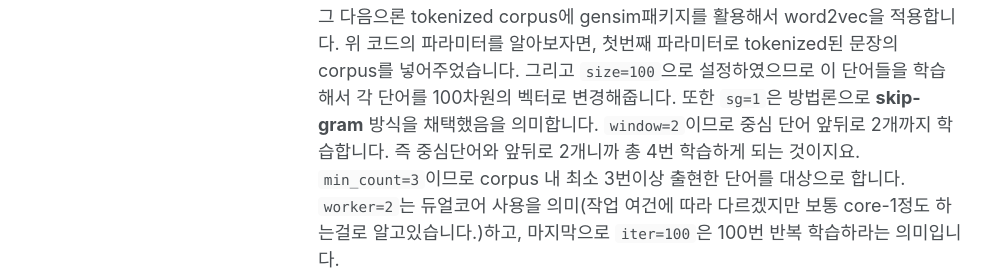
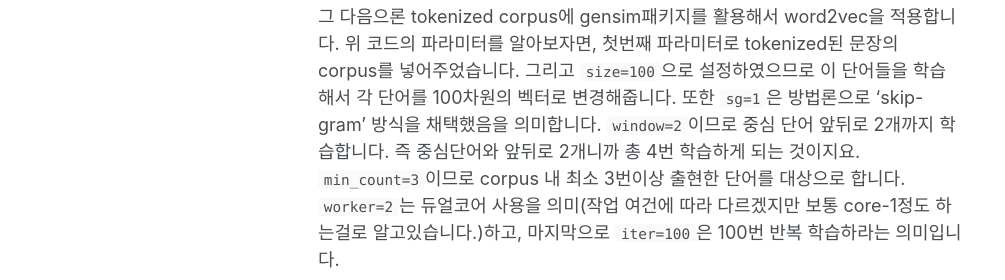
Before and after one commit to arisongha/hansololee.github.io, a Jekyll site: the page built from _posts/2019-01-29-word2vec_withcode.md, in a window 1280 px wide and 900 px high, scrolled down 951 px. Shown: the part 173-453 px from the top of the window, without its empty margins (0-1005 px from the left). Built offline with Jekyll 4.4.1, drawn with Linux system fonts in a browser that asks for light colours; cached includes are drawn as plain includes; nearby versions of some CDN libraries.

Commit message:
Update 2019-01-29-word2vec_withcode.md

```diff
--- a/_posts/2019-01-29-word2vec_withcode.md
+++ b/_posts/2019-01-29-word2vec_withcode.md
@@ -30,6 +30,6 @@
 
 ### 2. word2vec으로 단어 임베딩하기
 
-그 다음으론 tokenized corpus에 gensim패키지를 활용해서 word2vec을 적용합니다. 위 코드의 파라미터를 알아보자면, 첫번째 파라미터로 tokenized된 문장의 corpus를 넣어주었습니다. 그리고 `size=100`으로 설정하였으므로 이 단어들을 학습해서 각 단어를 100차원의 벡터로 변경해줍니다. 또한 `sg=1`은 방법론으로 **skip-gram** 방식을 채택했음을 의미합니다. `window=2`이므로 중심 단어 앞뒤로 2개까지 학습합니다. 즉 중심단어와 앞뒤로 2개니까 총 4번 학습하게 되는 것이지요. `min_count=3`이므로 corpus 내 최소 3번이상 출현한 단어를 대상으로 합니다. `worker=2`는 듀얼코어 사용을 의미(작업 여건에 따라 다르겠지만 보통 core-1정도 하는걸로 알고있습니다.)하고, 마지막으로 `iter=100`은 100번 반복 학습하라는 의미입니다.
+그 다음으론 tokenized corpus에 gensim패키지를 활용해서 word2vec을 적용합니다. 위 코드의 파라미터를 알아보자면, 첫번째 파라미터로 tokenized된 문장의 corpus를 넣어주었습니다. 그리고 `size=100`으로 설정하였으므로 이 단어들을 학습해서 각 단어를 100차원의 벡터로 변경해줍니다. 또한 `sg=1`은 방법론으로 'skip-gram' 방식을 채택했음을 의미합니다. `window=2`이므로 중심 단어 앞뒤로 2개까지 학습합니다. 즉 중심단어와 앞뒤로 2개니까 총 4번 학습하게 되는 것이지요. `min_count=3`이므로 corpus 내 최소 3번이상 출현한 단어를 대상으로 합니다. `worker=2`는 듀얼코어 사용을 의미(작업 여건에 따라 다르겠지만 보통 core-1정도 하는걸로 알고있습니다.)하고, 마지막으로 `iter=100`은 100번 반복 학습하라는 의미입니다.
 
 그렇다면 임베딩 결과를 간단하게 테스트해보겠습니다. gensim 패키지의 기능 중에 ‘most_similar’은 대상 단어벡터와 그 외의 단어벡터 사이의 코사인 유사도를 구해줍니다. 그 값이 클 수록 비슷한 단어라는 뜻인데, 아래 코드는 ‘black’이라는 단어와 가장 비슷한 10개 단어를 출력하라는 코드입니다.
```
